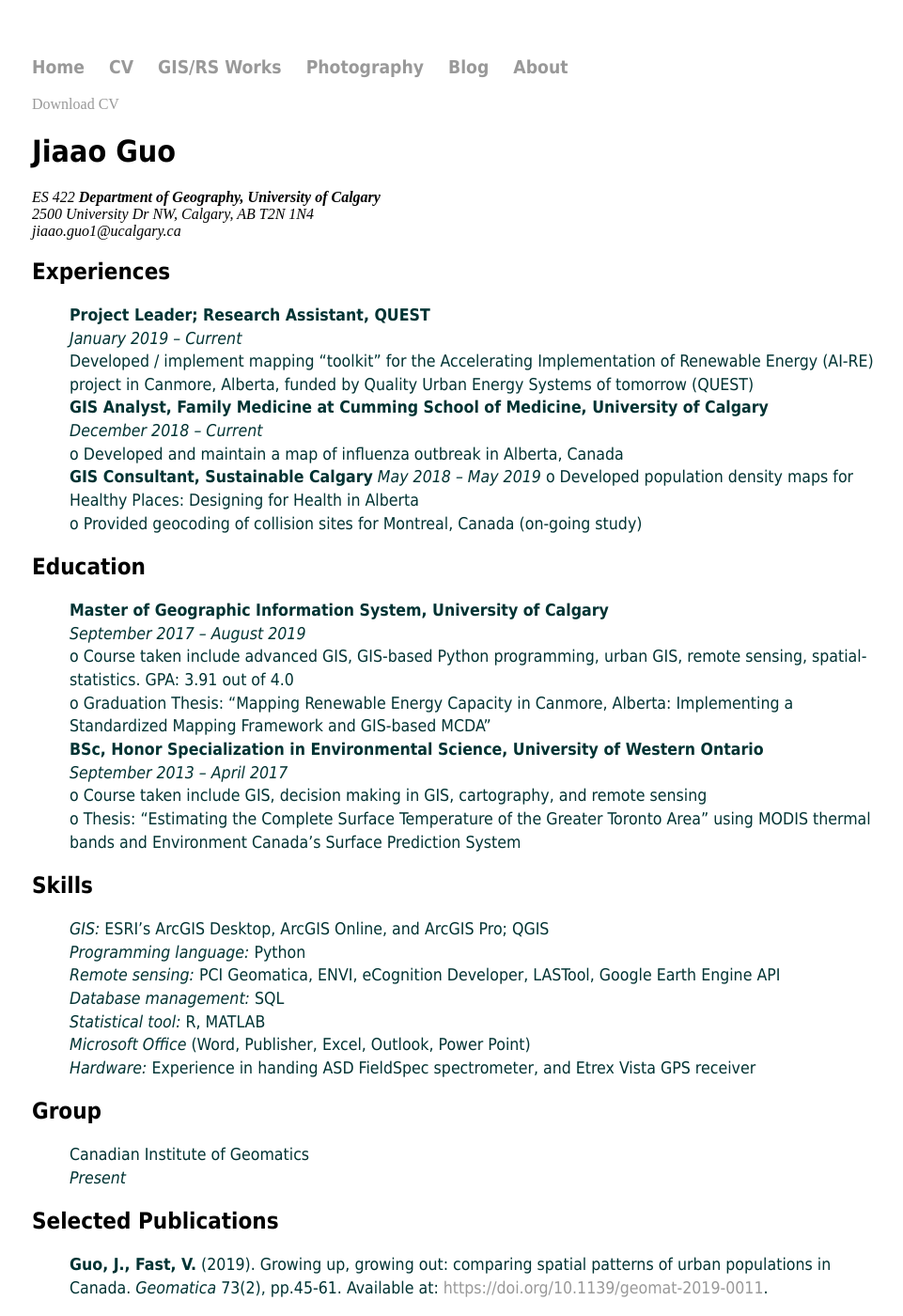
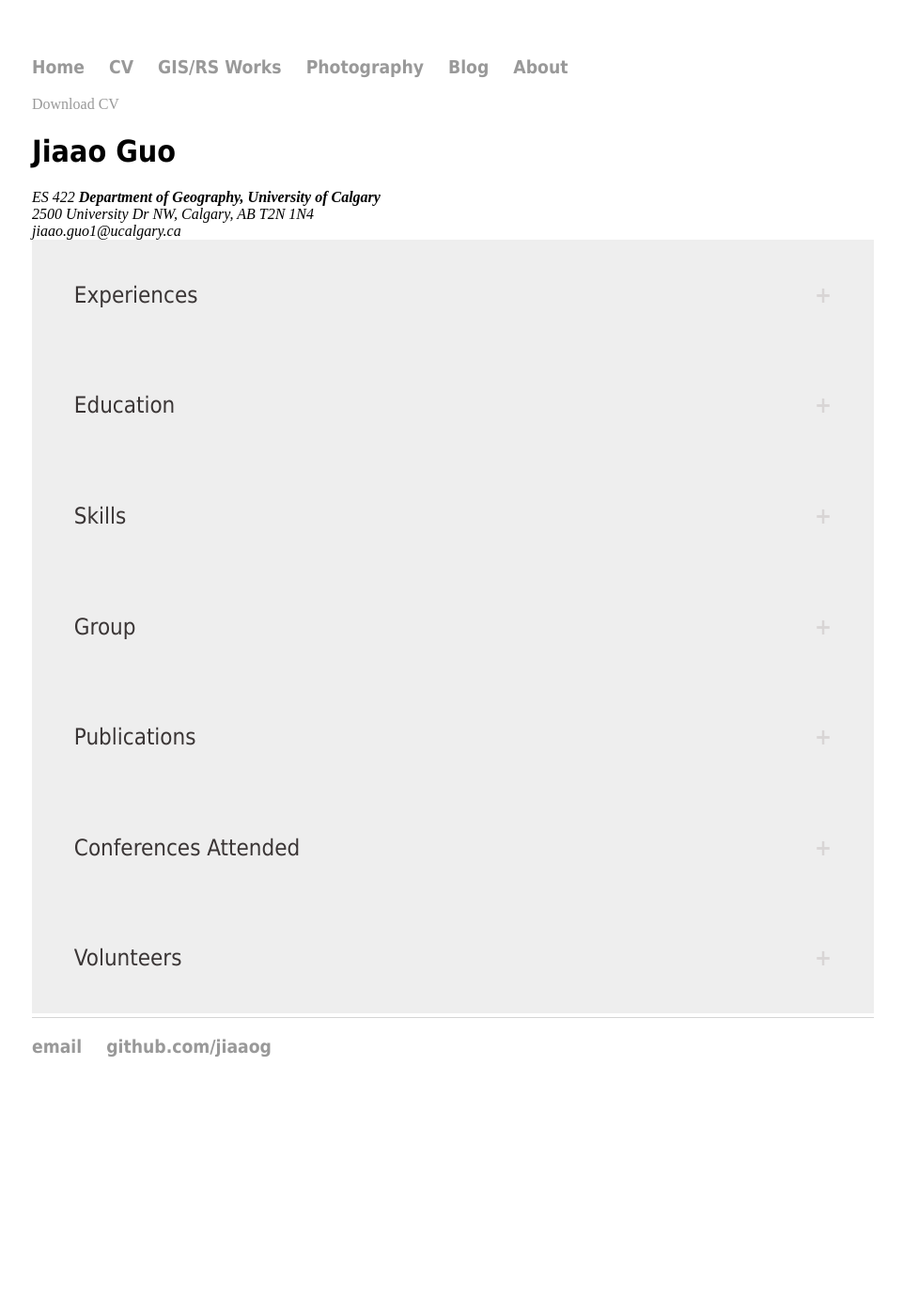
Before and after one commit to jiaaog/jiaaog.github.io, a Jekyll site: the page built from cv/index.html, in a window 1280 px wide and 1400 px high. Shown: the whole window at 94% size, without its empty margins (158-1119 px from the left). Built offline with Jekyll 4.4.1, drawn with Linux system fonts in a browser that asks for light colours; some of the changed text lies outside the part shown.

Commit message:
Update index.html

```diff
--- a/cv/index.html
+++ b/cv/index.html
@@ -11,32 +11,38 @@ title: CV of Jiaao
 					2500 University Dr NW, Calgary, AB T2N 1N4<br>
 					<span class="obfuscate">jiaao.guo1@ucalgary.ca</span>
 					</address>
-		<h2> Experiences </h2>
+                <button class="accordion">Experiences</button>
+                <div class="panel">
 		<p style="margin-left: 40px">
 			<strong>Project Leader; Research Assistant, QUEST</strong><br>
-                        <em>January 2019 – Current</em><br>
+                        <em>  January 2019 – Current</em><br>
                         Developed / implement mapping “toolkit” for the Accelerating Implementation of Renewable Energy (AI-RE) project in Canmore, Alberta, funded by Quality Urban Energy Systems of tomorrow (QUEST)<br>
                         <strong>GIS Analyst, Family Medicine at Cumming School of Medicine, University of Calgary</strong><br>
-			<em>December 2018 – Current</em><br>
+			<em>  December 2018 – Current</em><br>
                         o Developed and maintain a map of influenza outbreak in Alberta, Canada<br>
-			<strong>GIS Consultant, Sustainable Calgary</strong>
-			<em>May 2018 – May 2019</em>
+			<strong>GIS Consultant, Sustainable Calgary</strong><br>
+			<em>  May 2018 – May 2019</em><br>
                         o Developed population density maps for Healthy Places: Designing for Health in Alberta <br>
                         o Provided geocoding of collision sites for Montreal, Canada (on-going study) <br>
 		</p>
-		<h2> Education </h2>
+		</div>
+
+		<button class="accordion">Education</button>
+                <div class="panel">
 		<p style="margin-left: 40px">
 		<strong>Master of Geographic Information System, University of Calgary</strong><br>
-		<em>September 2017 – August 2019</em><br>
+		        <em>  September 2017 – August 2019</em><br>
                         o Course taken include advanced GIS, GIS-based Python programming, urban GIS, remote sensing, spatial-statistics. GPA: 3.91 out of 4.0<br>
                         o Graduation Thesis: “Mapping Renewable Energy Capacity in Canmore, Alberta:  Implementing a Standardized Mapping Framework and GIS-based MCDA”<br>
 		<strong>BSc, Honor Specialization in Environmental Science, University of Western Ontario</strong><br>
-			<em>September 2013 – April 2017</em><br>
+			<em>  September 2013 – April 2017</em><br>
                         o Course taken include GIS, decision making in GIS, cartography, and remote sensing<br>
                         o Thesis: “Estimating the Complete Surface Temperature of the Greater Toronto Area” using MODIS thermal bands and Environment Canada’s Surface Prediction System<br>
 		</p>
+		</div>
 
-		<h2> Skills </h2>
+                <button class="accordion">Skills</button>
+                <div class="panel">
 		<p style="margin-left: 40px">
 		<em>GIS:</em> ESRI’s ArcGIS Desktop, ArcGIS Online, and ArcGIS Pro; QGIS<br>
                 <em>Programming language: </em>Python<br>
@@ -46,31 +52,40 @@ title: CV of Jiaao
                 <em>Microsoft Office</em> (Word, Publisher, Excel, Outlook, Power Point)<br>
                 <em>Hardware:</em> Experience in handing ASD FieldSpec spectrometer, and Etrex Vista GPS receiver<br>
 		</p>
+		</div>
 
-		<h2>Group</h2>
-		<p style="margin-left: 40px">Canadian Institute of Geomatics<br>
-			<em>Present</em>
+		<button class="accordion">Group</button>
+                <div class="panel">
+		<p style="margin-left: 40px">Canadian Institute of Geomatics (CIG)<br>
+			<em>   2019 - Current</em>
 		</p>
+		</div>
 
 
-		<h2>Selected Publications</h2>
+		<button class="accordion">Publications</button>
+                <div class="panel">
 		<p style="margin-left: 40px"><strong>Guo, J., Fast, V.</strong> (2019). Growing up, growing out: comparing spatial patterns of urban populations in Canada.  <em>Geomatica</em> 73(2), pp.45-61. Available at: <a href="https://doi.org/10.1139/geomat-2019-0011">https://doi.org/10.1139/geomat-2019-0011</a>.</p>
 		<p style="margin-left: 40px"><strong>Guo, J., & Fast, V.</strong> (2019). Spatial Insights on Urban Density: A Case Study of Calgary. <em>Proceedings of the 7th Conference on Spatial Knowledge and Information Canada</em>, 7(3), 2. Available at: <a href="http://ceur-ws.org/Vol-2323/">http://ceur-ws.org/Vol-2323/</a>.</p>
-		<p style="margin-left: 40px"><strong>Guo, J., Fast, V., Teri, P., & Calvert, K. </strong>(2020) Integrating Land-use and Energy Planning Decisions: A Technical Mapping Guide for Small Municipalities. <em>ISPRS International Journal of Geo-Information</em>. Under review: manuscript ID: ijgi-753193 </p>
+		<p style="margin-left: 40px"><strong>Guo, J., Fast, V., Teri, P., & Calvert, K. </strong>(2020) Integrating Land-use and Renewable Energy Planning Decisions: A Technical Mapping Guide for Local Government. <em>ISPRS International Journal of Geo-Information</em>. Under review: manuscript ID: ijgi-753193 </p>
+		</div>
 
-		<h2>Conference Attended</h2>
-		<p style="margin-left: 40px">7th Conference on Spatial Knowledge and Information Canada<br>
-			Canadian Association of Geographers, Ontario Divisions (CAGONT) 2019<br>
-			Canada Energy Regulator: GIS Day Conference, Calgary (2019)
+		<button class="accordion">Conferences Attended</button>
+                <div class="panel">
+		<p style="margin-left: 40px">o 7th Conference on Spatial Knowledge and Information Canada (2019)<br>
+			o Canadian Association of Geographers, Ontario Divisions (CAGONT) 2019<br>
+			o Canada Energy Regulator: GIS Day Conference, Calgary (2019)
 		</p>
+		</div>
 
-		<h2> Volunteer </h2>
+		<button class="accordion">Volunteers</button>
+                <div class="panel">
 		<p style="margin-left: 40px"><strong>Wing Kei Senior Care Centre</strong><br>
-			<em>2018-Oct to Current</em><br>
+			<em>  2018-Oct to Current</em><br>
 			<strong>ISS, University of Calgary</strong><br>
-			<em>2018-Sept to 2019-April</em><br>
+			<em>  2018-Sept to 2019-April</em><br>
 			<strong>Nomads, Student Wellness Centre, University of Calgary</strong><br>
-			<em>2018-Sept to 2019-April</em>
+			<em>  2018-Sept to 2019-April</em>
 		</p>
+		</div>
 
 	</div>
```
